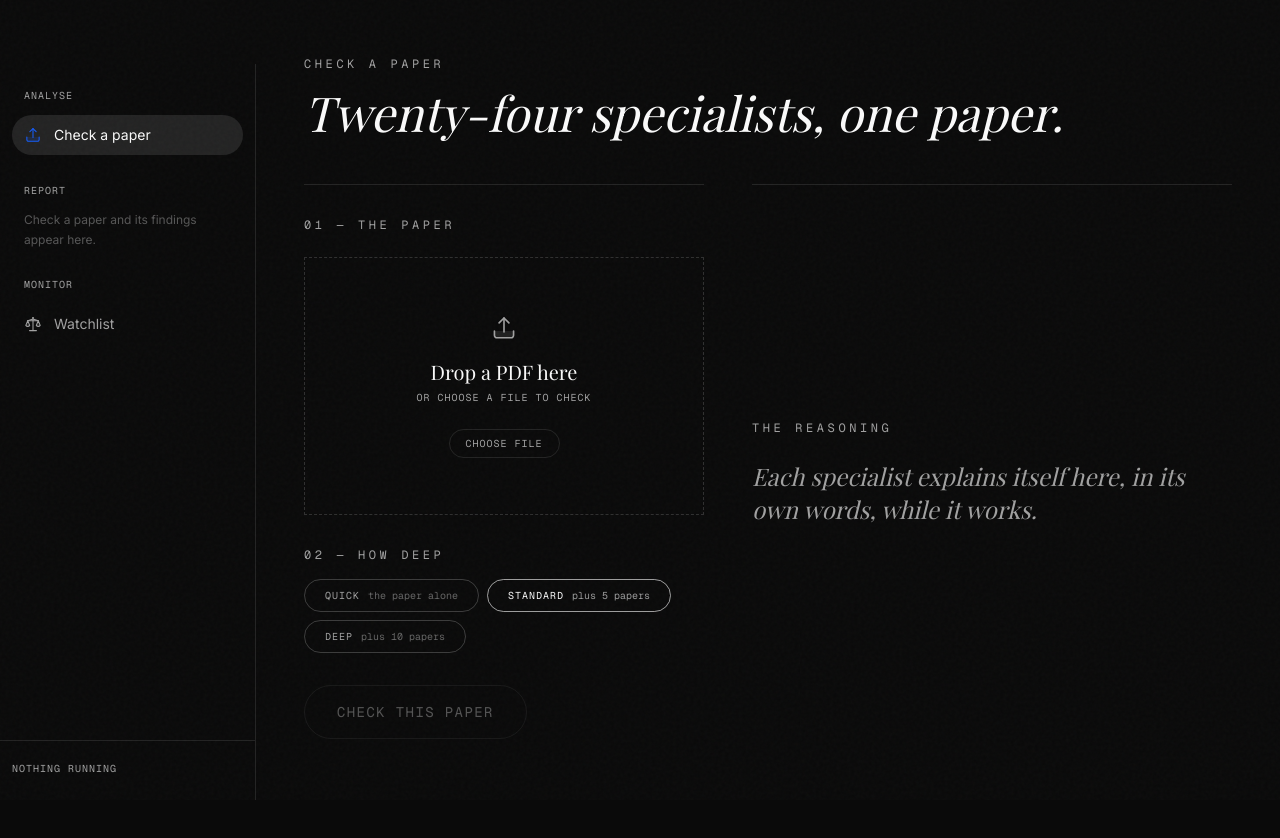
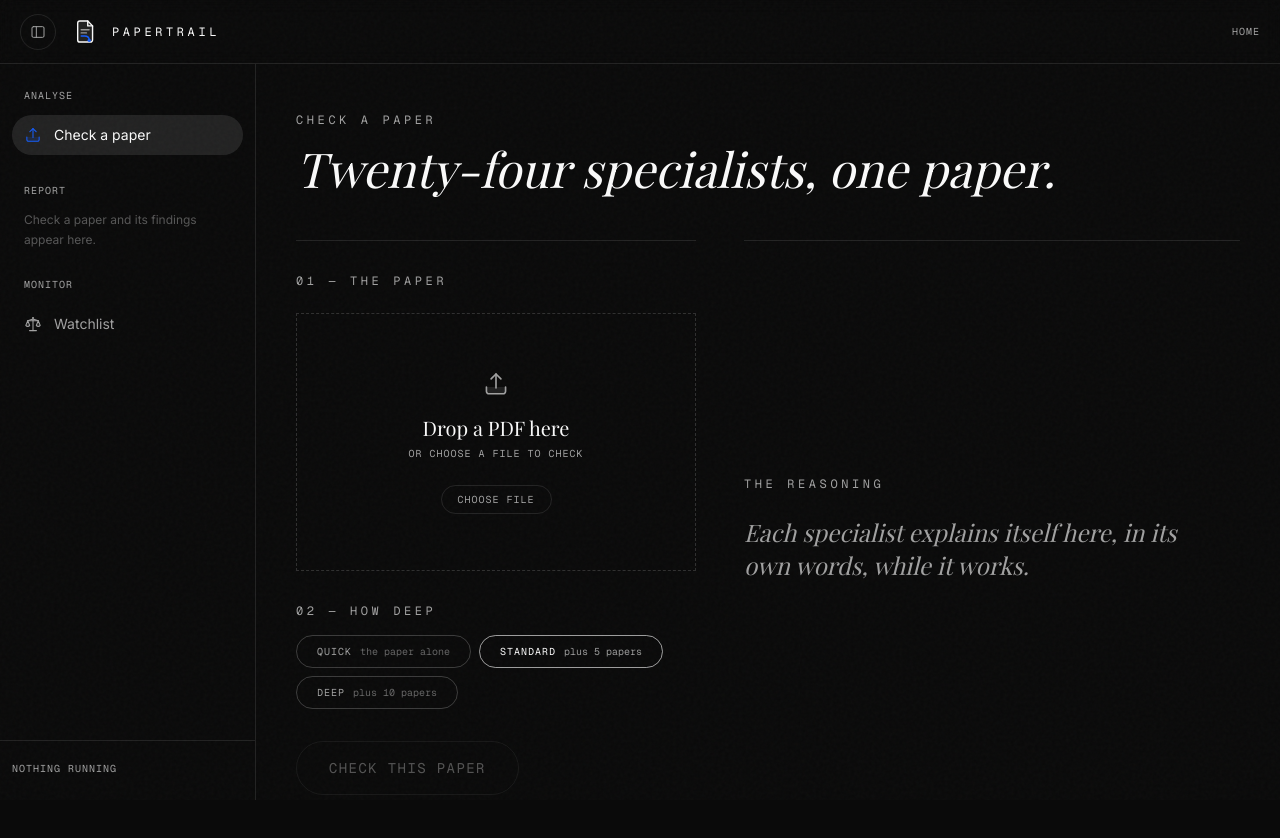
Before and after one commit to FlemingJohn/papertrail, a Next.js app: page /check in a window 1280 px wide. Shown: the top 838 px of the page. Before the commit the page ends 800 px from the top, so only its background shows below. Built offline with nearby package versions, Linux system fonts and the light colour scheme; a web font is replaced by a local one.

Commit message:
feat: place header above sidebar so collapsing cannot move it

```diff
--- a/app/(dashboard)/layout.tsx
+++ b/app/(dashboard)/layout.tsx
@@ -1,5 +1,6 @@
 import type { ReactNode } from "react";
 import { DashboardProvider } from "@/lib/client/dashboard-context";
+import { DashboardHeader } from "@/components/dashboard/dashboard-header";
 import { Sidebar } from "@/components/dashboard/sidebar";
 
 export default function DashboardLayout({
@@ -9,11 +10,15 @@ export default function DashboardLayout({
 }) {
   return (
     <DashboardProvider>
-      <div className="flex min-h-screen bg-background">
-        <Sidebar />
-        <main className="min-w-0 flex-1 px-8 py-10 md:px-12 md:py-14">
-          {children}
-        </main>
+      <div className="min-h-screen bg-background">
+        <DashboardHeader />
+
+        <div className="flex">
+          <Sidebar />
+          <main className="min-w-0 flex-1 px-6 py-10 md:px-10 md:py-12">
+            {children}
+          </main>
+        </div>
       </div>
     </DashboardProvider>
   );
```
